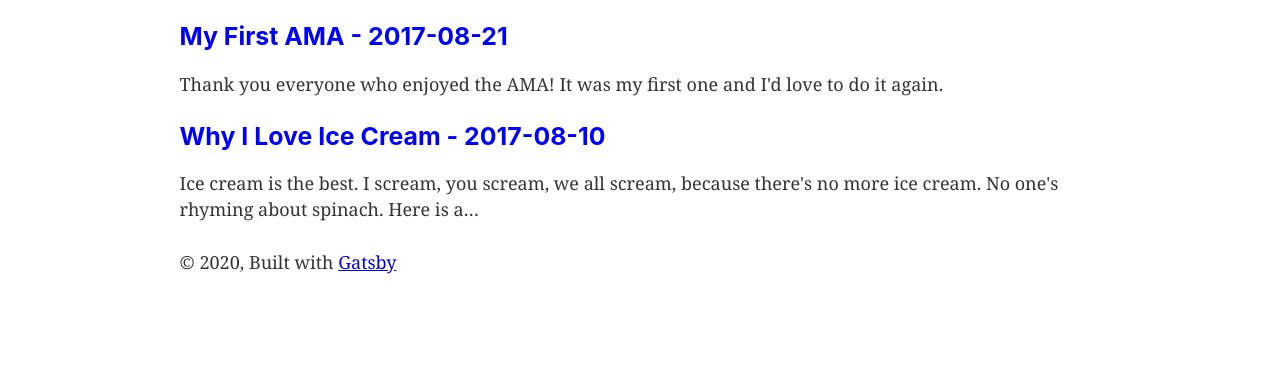
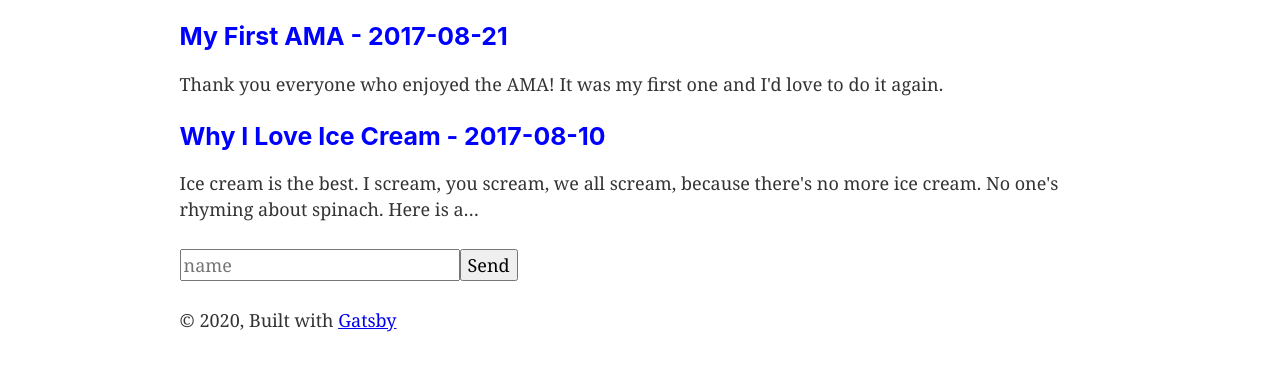
Before and after one commit to SophieHau/gatsby-tuto, a Gatsby site: page / in a window 1280 px wide. Shown: the part 216-586 px from the top of the page. Built offline with nearby package versions, Linux system fonts and the light colour scheme; Gatsby itself is replaced by a stand-in of ours.

Commit message:
adding basic form

```diff
--- a/src/pages/index.js
+++ b/src/pages/index.js
@@ -32,6 +32,15 @@ export default ({ data }) => {
             </div>
           ))
         }
+        <form
+          name="contact"
+          method="post"
+          data-netlify = "true"
+          data-netlify-honeypot="bot-field"
+        >
+          <input name="name" type="text" placeholder="name"/>
+          <button>Send</button>
+        </form>
       </div>
 
     </Layout>
```
